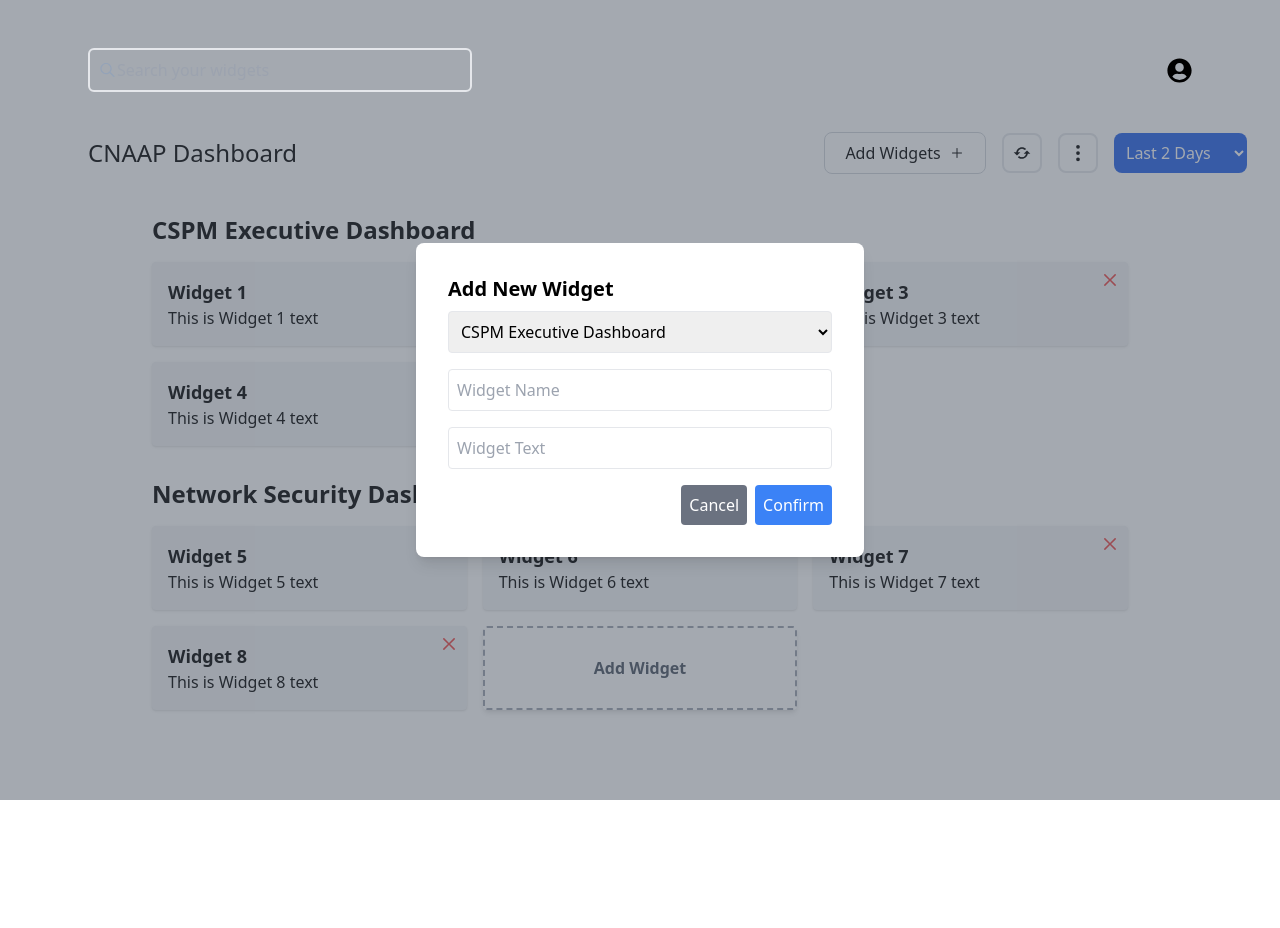
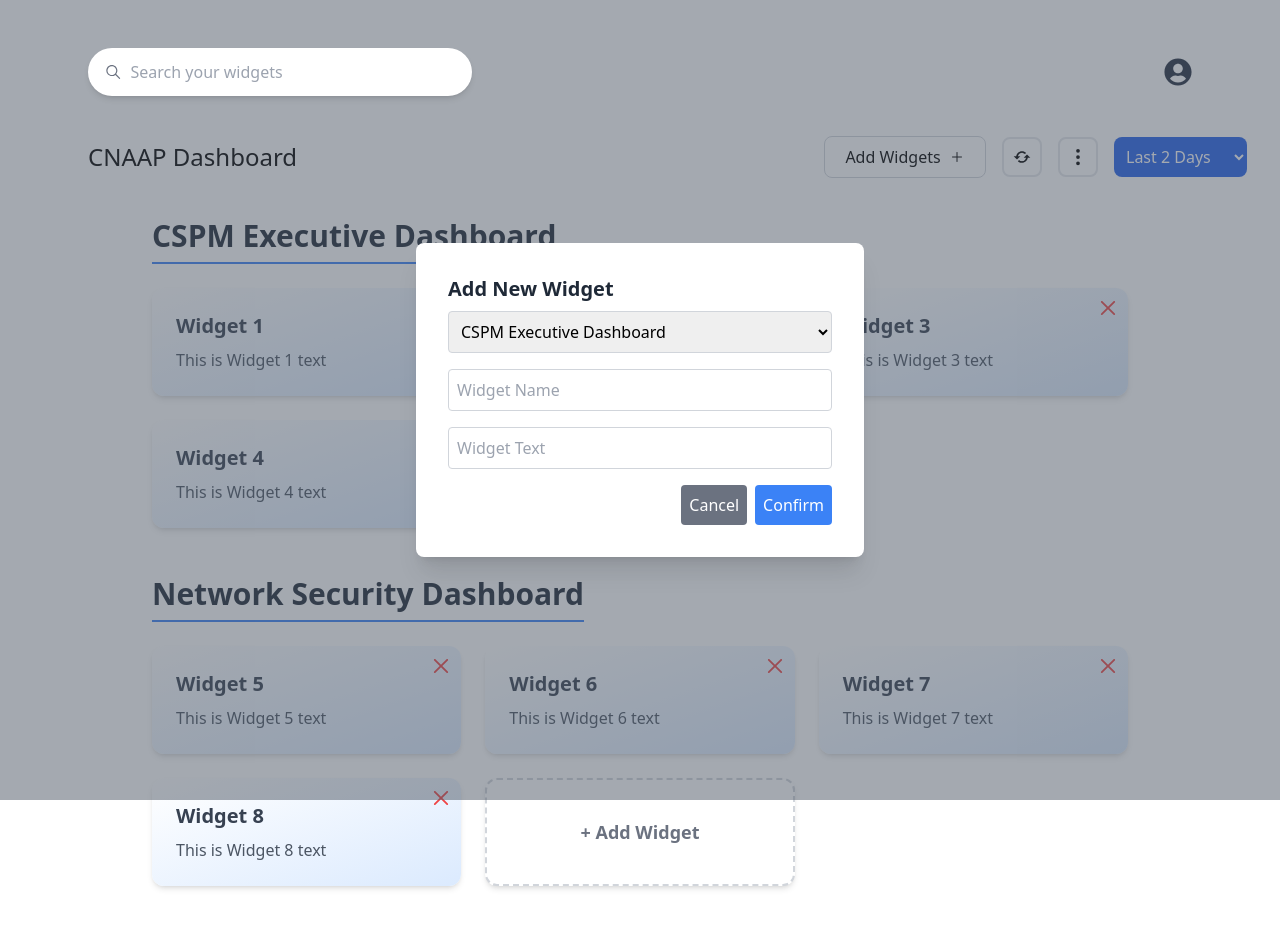
Before and after one commit to khurshedeth/Accu_Dashboard, a React (Create React App) app: page / in a window 1280 px wide. Both pictures are taken after a click on the button "Add Widgets". Shown: the top 928 px of the page. Before the commit the page ends 800 px from the top, so only its background shows below. Built offline with nearby package versions, Linux system fonts and the light colour scheme.

Commit message:
Ui Fixes

```diff
--- a/src/components/AddWid.js
+++ b/src/components/AddWid.js
@@ -7,8 +7,28 @@ function AddWidget({ categories, onAddWidget }) {
   const [selectedCategory, setSelectedCategory] = useState(categories[0].id);
   const [newWidget, setNewWidget] = useState({ name: "", text: "" });
   const [isModalOpen, setIsModalOpen] = useState(false);
+  const [widgetNameError, setWidgetNameError] = useState("");
+  const [widgetTextError, setWidgetTextError] = useState("");
 
   const handleAdd = () => {
+    let hasError = false;
+
+    if (!newWidget.name.trim()) {
+      setWidgetNameError("Please input the widget name.");
+      hasError = true;
+    } else {
+      setWidgetNameError("");
+    }
+
+    if (!newWidget.text.trim()) {
+      setWidgetTextError("Please input the widget text.");
+      hasError = true;
+    } else {
+      setWidgetTextError("");
+    }
+
+    if (hasError) return;
+
     onAddWidget(selectedCategory, newWidget);
     setNewWidget({ name: "", text: "" });
     setIsModalOpen(false);
@@ -20,19 +40,19 @@ function AddWidget({ categories, onAddWidget }) {
         <h1>CNAAP Dashboard</h1>
       </div>
       <div className="flex justify-between items-center w-full lg:w-1/3 gap-4">
-        <div className="border border-gray-300 p-2 rounded-lg w-full lg:w-auto">
+        <div className="border border-gray-300 p-2 rounded-lg w-full lg:w-auto hover:bg-blue-100 ">
           <button
-            className="flex gap-2 items-center justify-center w-full lg:w-36"
+            className="flex gap-2 items-center justify-center w-full lg:w-36 transition-colors duration-300"
             onClick={() => setIsModalOpen(true)}
           >
             Add Widgets <IoAdd />
           </button>
         </div>
 
-        <div className="hidden lg:flex border-2 p-2 rounded-lg">
+        <div className="hidden lg:flex border-2 p-2 rounded-lg hover:bg-gray-200 transition-colors duration-300">
           <BiRefresh size={20} />
         </div>
-        <div className="hidden lg:flex border-2 p-2 rounded-lg">
+        <div className="hidden lg:flex border-2 p-2 rounded-lg hover:bg-gray-200 transition-colors duration-300">
           <BsThreeDotsVertical size={20} />
         </div>
         <div className="hidden lg:block w-full lg:w-auto">
@@ -49,12 +69,13 @@ function AddWidget({ categories, onAddWidget }) {
           onClick={() => setIsModalOpen(false)}
         >
           <div
-            className="bg-white p-8 rounded-lg shadow-lg w-full max-w-md"
+            className="bg-white p-8 rounded-lg shadow-xl w-full max-w-md transition-transform transform hover:scale-105"
             onClick={(e) => e.stopPropagation()}
           >
-            <h3 className="text-xl font-bold mb-2">Add New Widget</h3>
+            <h3 className="text-xl font-bold mb-2 text-gray-800">Add New Widget</h3>
+
             <select
-              className="border rounded p-2 mb-4 w-full"
+              className="border border-gray-300 rounded p-2 mb-4 w-full focus:ring-2 focus:ring-blue-500"
               value={selectedCategory}
               onChange={(e) => setSelectedCategory(e.target.value)}
             >
@@ -64,31 +85,44 @@ function AddWidget({ categories, onAddWidget }) {
                 </option>
               ))}
             </select>
+
+            <div className="mb-4">
               <input
                 type="text"
                 placeholder="Widget Name"
-              className="border rounded p-2 mb-4 w-full"
+                className="border border-gray-300 rounded p-2 w-full focus:ring-2 focus:ring-blue-500 outline-none"
                 value={newWidget.name}
                 onChange={(e) =>
                   setNewWidget({ ...newWidget, name: e.target.value })}
               />
+              {widgetNameError && (
+                <p className="text-red-500 text-sm mt-1">{widgetNameError}</p>
+              )}
+            </div>
+
+            <div className="mb-4">
               <input
                 type="text"
                 placeholder="Widget Text"
-              className="border rounded p-2 mb-4 w-full"
+                className="border border-gray-300 rounded p-2 w-full focus:ring-2 focus:ring-blue-500 outline-none "
                 value={newWidget.text}
                 onChange={(e) =>
                   setNewWidget({ ...newWidget, text: e.target.value })}
               />
+              {widgetTextError && (
+                <p className="text-red-500 text-sm mt-1">{widgetTextError}</p>
+              )}
+            </div>
+
             <div className="flex justify-end">
               <button
-                className="bg-gray-500 text-white p-2 rounded mr-2"
+                className="bg-gray-500 text-white p-2 rounded mr-2 hover:bg-gray-600 transition-colors duration-300"
                 onClick={() => setIsModalOpen(false)}
               >
                 Cancel
               </button>
               <button
-                className="bg-blue-500 text-white p-2 rounded"
+                className="bg-blue-500 text-white p-2 rounded hover:bg-blue-600 transition-colors duration-300"
                 onClick={handleAdd}
               >
                 Confirm
--- a/src/components/AddWidgetModal.js
+++ b/src/components/AddWidgetModal.js
@@ -3,45 +3,88 @@ import React, { useState } from "react";
 function AddWidgetModal({ isOpen, onClose, onAdd }) {
   const [widgetName, setWidgetName] = useState("");
   const [widgetText, setWidgetText] = useState("");
+  const [widgetNameError, setWidgetNameError] = useState("");
+  const [widgetTextError, setWidgetTextError] = useState("");
 
   const handleAdd = () => {
-    if (widgetName.trim() && widgetText.trim()) {
+    let hasError = false;
+
+    if (!widgetName.trim()) {
+      setWidgetNameError("Please input the widget name.");
+      hasError = true;
+    } else {
+      setWidgetNameError("");
+    }
+
+    if (!widgetText.trim()) {
+      setWidgetTextError("Please input the widget text.");
+      hasError = true;
+    } else {
+      setWidgetTextError("");
+    }
+
+    if (hasError) {
+      return;
+    }
+
     onAdd(widgetName, widgetText);
     setWidgetName("");
     setWidgetText("");
+    handleClose(); // Close the modal
+  };
+
+  const handleClose = () => {
+    // Reset error messages when closing the modal
+    setWidgetNameError("");
+    setWidgetTextError("");
     onClose();
-    }
   };
 
   if (!isOpen) return null;
 
   return (
-    <div className="fixed inset-0 bg-black bg-opacity-50 flex items-center justify-center">
-      <div className="bg-white p-6 rounded-lg shadow-lg max-w-md w-full">
-        <h2 className="text-xl font-semibold mb-4">Add New Widget</h2>
+    <div className="fixed inset-0 bg-black bg-opacity-50 flex items-center justify-center z-50">
+      <div
+        className="bg-white p-6 rounded-lg shadow-xl max-w-md w-full transform hover:scale-105 transition-transform duration-300"
+        onClick={(e) => e.stopPropagation()} // Prevent modal close when clicking inside
+      >
+        <h2 className="text-2xl font-semibold mb-4 text-gray-800">Add New Widget</h2>
+
+        <div className="mb-4">
           <input
             type="text"
             placeholder="Widget Name"
             value={widgetName}
             onChange={(e) => setWidgetName(e.target.value)}
-          className="w-full p-2 mb-4 border border-gray-300 rounded"
+            className="w-full p-2 border border-gray-300 rounded focus:outline-none focus:ring-2 focus:ring-blue-500 transition-colors duration-300"
           />
+          {widgetNameError && (
+            <p className="text-red-500 text-sm mt-1">{widgetNameError}</p>
+          )}
+        </div>
+
+        <div className="mb-4">
           <textarea
             placeholder="Widget Text"
             value={widgetText}
             onChange={(e) => setWidgetText(e.target.value)}
-          className="w-full p-2 mb-4 border border-gray-300 rounded"
+            className="w-full p-2 border border-gray-300 rounded focus:outline-none focus:ring-2 focus:ring-blue-500 transition-colors duration-300"
           />
+          {widgetTextError && (
+            <p className="text-red-500 text-sm mt-1">{widgetTextError}</p>
+          )}
+        </div>
+
         <div className="flex justify-end">
           <button
-            onClick={onClose}
-            className="px-4 py-2 mr-2 bg-gray-300 text-gray-700 rounded"
+            onClick={handleClose}
+            className="px-4 py-2 mr-2 bg-gray-300 text-gray-700 rounded hover:bg-gray-400 transition-colors duration-300"
           >
             Cancel
           </button>
           <button
             onClick={handleAdd}
-            className="px-4 py-2 bg-blue-600 text-white rounded"
+            className="px-4 py-2 bg-blue-600 text-white rounded hover:bg-blue-700 transition-colors duration-300"
           >
             Confirm
           </button>
--- a/src/components/Search.js
+++ b/src/components/Search.js
@@ -4,19 +4,17 @@ import { FaUserCircle } from "react-icons/fa";
 
 function Search({ onSearch }) {
   return (
-    <nav
-      className="z-[1000] flex my-6 mx-4 max-sm:mx-2 max-md:mx-3 max-lg:mx-6 px-4 py-2 justify-between items-center sticky top-[24px]"
-    >
-      <div className="w-full sm:w-72 md:w-80 lg:w-96 border-2 p-2 rounded-md flex items-center">
-        <IoIosSearch size={20} className="text-slate-400" />
+    <nav className="z-[1000] flex my-6 mx-4 max-sm:mx-2 max-md:mx-3 max-lg:mx-6 px-4 py-2 justify-between items-center sticky top-[24px]">
+      <div className="w-full sm:w-72 md:w-80 lg:w-96 bg-white shadow-md p-2 rounded-full flex items-center">
+        <IoIosSearch size={20} className="text-gray-500 ml-2" />
         <input
-          className="outline-none w-full bg-transparent"
+          className="outline-none w-full bg-transparent text-gray-700 px-2 py-1 rounded-full"
           placeholder="Search your widgets"
           onChange={(e) => onSearch(e.target.value)}
         />
       </div>
-      <div className="ml-4 cursor-pointer hover:scale-150 transition-tranform">
-        <FaUserCircle size={25} />
+      <div className="ml-4 cursor-pointer hover:scale-110 transition-transform duration-300 ease-in-out">
+        <FaUserCircle size={28} className="text-gray-700" />
       </div>
     </nav>
   );
--- a/src/components/WidgetCategories.js
+++ b/src/components/WidgetCategories.js
@@ -21,39 +21,37 @@ function WidgetCategories({ categories, onRemoveWidget, onAddWidget }) {
   return (
     <div className="mx-4 lg:mx-[4rem] px-4 lg:px-[2rem] mt-10">
       {categories.map((category) => (
-        <div key={category.id} className="mb-8">
-          <h2 className="text-xl lg:text-2xl font-bold mb-4">
+        <div key={category.id} className="mb-12">
+          <h2 className="text-2xl lg:text-3xl font-extrabold text-gray-800 mb-6 border-b-2 border-blue-500 inline-block pb-2">
             {category.name}
           </h2>
-          <div className="grid grid-cols-1 sm:grid-cols-2 lg:grid-cols-3 gap-4">
+          <div className="grid grid-cols-1 sm:grid-cols-2 lg:grid-cols-3 gap-6">
             {category.widgets.map((widget) => (
               <Link
                 to={`/category/${category.id}/widget/${widget.id}`}
                 key={widget.id}
-                className="block" // make the entire block clickable
+                className="block"
               >
-                <div
-                  className="p-4 bg-gray-100 rounded shadow relative hover:scale-105 transition-transform"
-                >
-                  <h3 className="text-lg font-semibold">{widget.name}</h3>
-                  <p>{widget.text}</p>
+                <div className="p-6 bg-gradient-to-br from-white to-blue-100 rounded-xl shadow-md relative hover:scale-105 hover:shadow-lg transition-all duration-300 ease-in-out">
+                  <h3 className="text-xl font-bold text-gray-700 mb-2">{widget.name}</h3>
+                  <p className="text-gray-600">{widget.text}</p>
                   <button
-                    className="absolute top-0 right-0 m-2 text-red-500"
+                    className="absolute top-0 right-0 m-2 text-red-500 hover:text-red-600"
                     onClick={(e) => {
-                      e.preventDefault(); // prevent link navigation when the button is clicked
+                      e.preventDefault();
                       onRemoveWidget(category.id, widget.id);
                     }}
                   >
-                    <RxCross2 size={20} />
+                    <RxCross2 size={24} />
                   </button>
                 </div>
               </Link>
             ))}
             <div
-              className="flex items-center justify-center p-4 bg-white border-2 border-dashed border-gray-400 rounded shadow-md cursor-pointer hover:scale-105 transition-transform"
+              className="flex items-center justify-center p-6 bg-white border-2 border-dashed border-gray-300 rounded-xl shadow-md cursor-pointer hover:bg-gray-50 hover:scale-105 hover:shadow-lg transition-all duration-300 ease-in-out"
               onClick={() => handleAddWidgetClick(category.id)}
             >
-              <span className="text-gray-600 font-semibold">Add Widget</span>
+              <span className="text-gray-500 font-semibold text-lg">+ Add Widget</span>
             </div>
           </div>
         </div>
```
Also changed, not shown: src/components/WidgetDetail.js (+12 -6 lines). Lines whose indentation alone changed are shown as unchanged.
